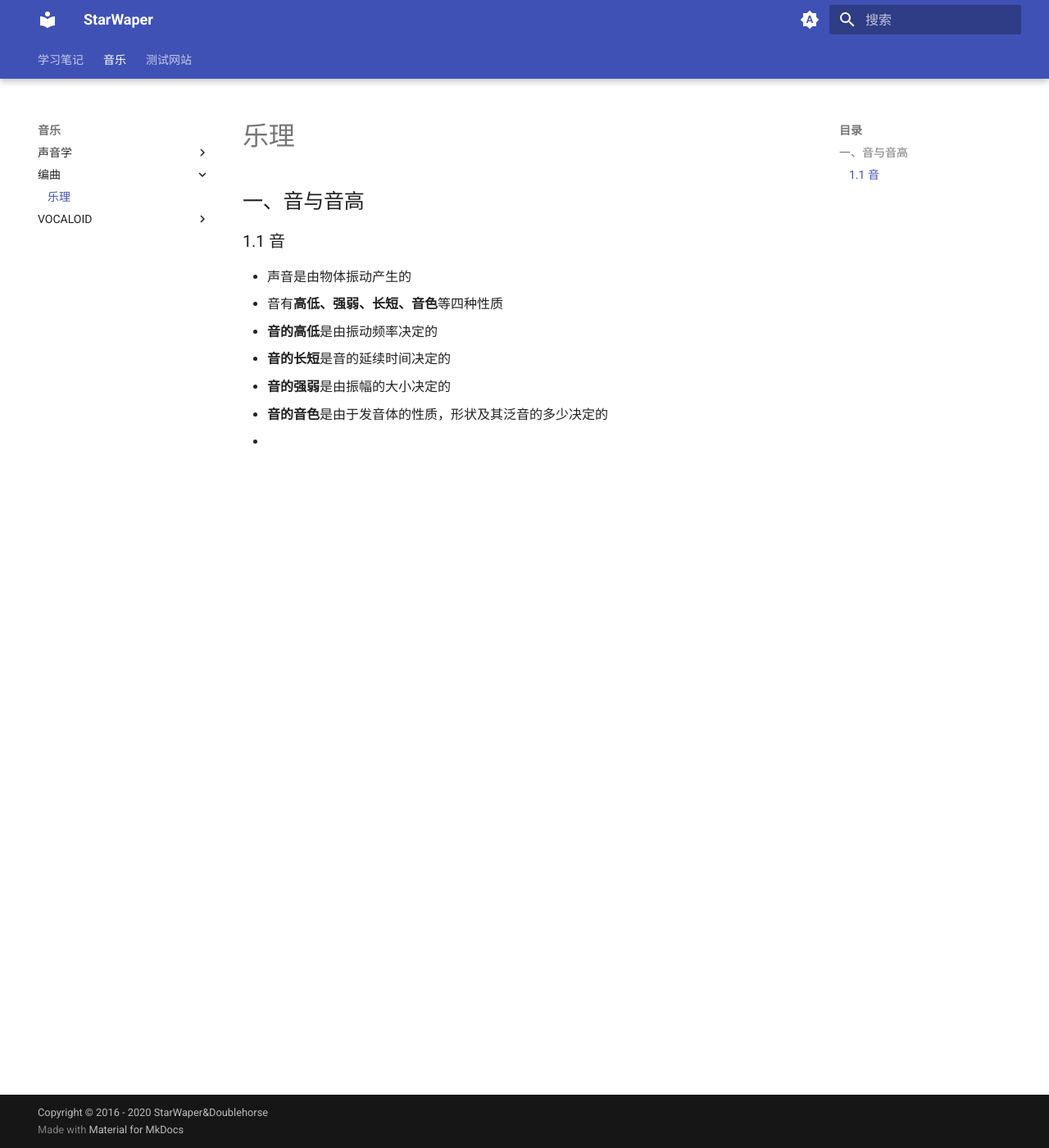
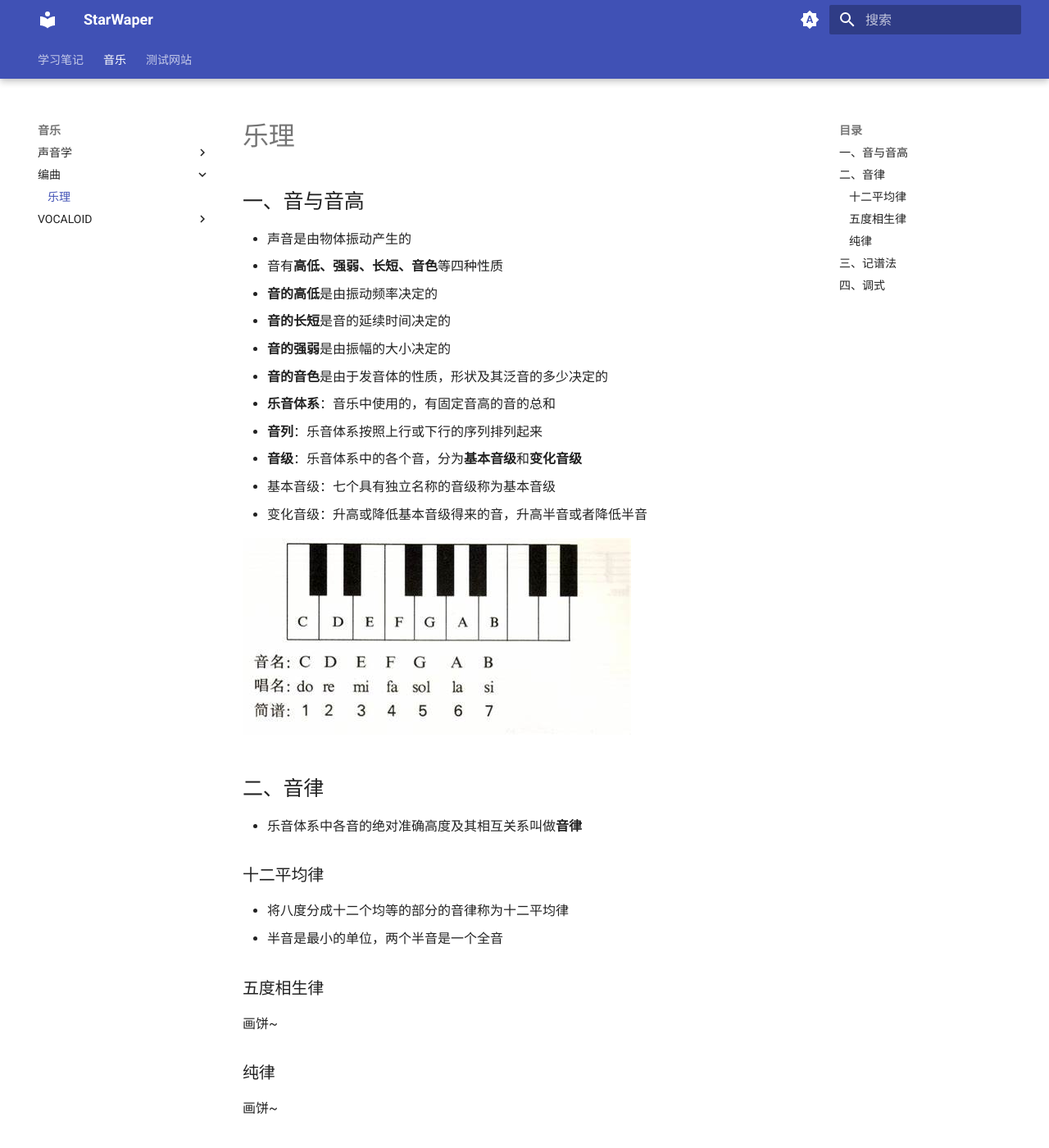
Before and after one commit to doublehorse2000/doublehorse2000.github.io, an MkDocs documentation site: the page built from docs/MUSIC/Music_Theory.md, in a window 1280 px wide and 1400 px high. Shown: the whole window at 82% size. Built offline with MkDocs 1.6.1 and Material for MkDocs 9.7.7, drawn with Linux system fonts in a browser that asks for light colours.

Commit message:
乐理知识更新了一些

```diff
--- a/docs/MUSIC/Music_Theory.md
+++ b/docs/MUSIC/Music_Theory.md
@@ -1,8 +1,6 @@
 # 乐理
 
 ## 一、音与音高
-
-### 1.1 音
 
 * 声音是由物体振动产生的
 * 音有**高低、强弱、长短、音色**等四种性质
@@ -10,4 +8,38 @@
 * **音的长短**是音的延续时间决定的
 * **音的强弱**是由振幅的大小决定的
 * **音的音色**是由于发音体的性质，形状及其泛音的多少决定的
-*
+
+* **乐音体系**：音乐中使用的，有固定音高的音的总和
+* **音列**：乐音体系按照上行或下行的序列排列起来
+
+* **音级**：乐音体系中的各个音，分为**基本音级**和**变化音级**
+
+* 基本音级：七个具有独立名称的音级称为基本音级
+* 变化音级：升高或降低基本音级得来的音，升高半音或者降低半音
+
+![基本音级](./assets/OIP-C.jpeg)
+
+## 二、音律
+
+* 乐音体系中各音的绝对准确高度及其相互关系叫做**音律**
+
+### 十二平均律
+
+* 将八度分成十二个均等的部分的音律称为十二平均律
+* 半音是最小的单位，两个半音是一个全音
+
+### 五度相生律
+
+画饼~
+
+### 纯律
+
+画饼~
+
+## 三、记谱法
+
+画饼~
+
+## 四、调式
+
+画饼~
```
Also changed, not shown: docs/MUSIC/assets/OIP-C.jpeg (added).
